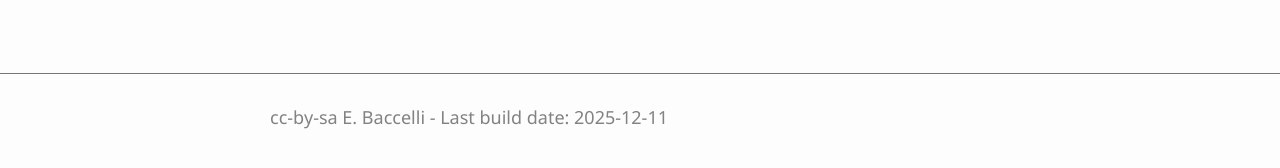
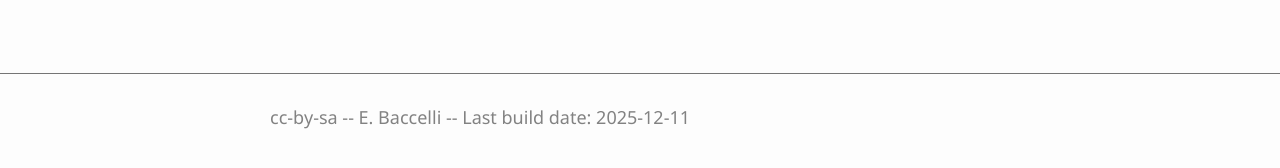
Before and after one commit to Inria-Berlin/MLaftermath, a Jekyll site: the page built from index.md, in a window 1280 px wide. Shown: the part 325-493 px from the top of the page. Built offline with Jekyll 4.4.1, drawn with Linux system fonts in a browser that asks for light colours.

Commit message:
modified footer

```diff
--- a/_includes/footer.html
+++ b/_includes/footer.html
@@ -1,5 +1,5 @@
 <footer class="site-footer">
   <div class="wrapper">
-      <h2 class="footer-heading"><a href="https://creativecommons.org/licenses/by-sa/4.0/">cc-by-sa</a> <a href="https://github.com/{{ site.github_username }}">{{ site.author }}</a> - Last build date: {{ site.time | date: "%Y-%m-%d" }} </h2>
+      <h2 class="footer-heading"><a href="https://creativecommons.org/licenses/by-sa/4.0/">cc-by-sa</a> -- <a href="https://github.com/{{ site.github_username }}">{{ site.author }}</a> -- Last build date: {{ site.time | date: "%Y-%m-%d" }} </h2>
   </div>
 </footer>
```
